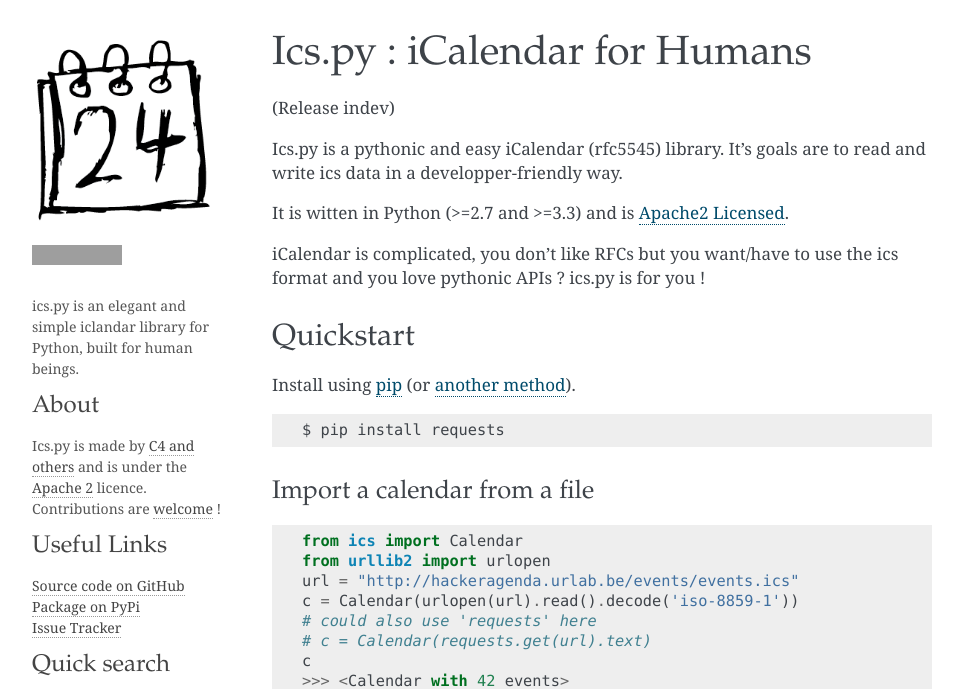
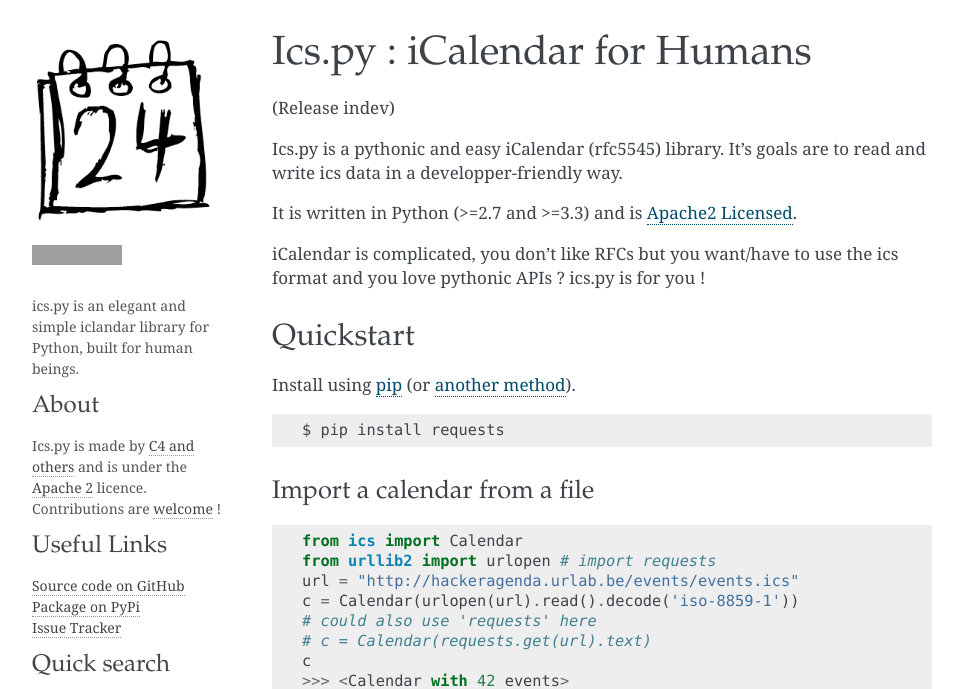
Before and after one commit to ics-py/ics-py, a Sphinx documentation site: the page built from doc/index.rst, in a window 1280 px wide, cut to the strip 0-689 px from the top of the page. Shown: the whole strip, without its empty margins (148-1111 px from the left). Built offline with Sphinx 7.4.7, drawn with Linux system fonts in a browser that asks for light colours; grey boxes are pictures that could not be loaded.

```diff
--- a/doc/index.rst
+++ b/doc/index.rst
@@ -10,7 +10,7 @@ Ics.py : iCalendar for Humans
 
 Ics.py is a pythonic and easy iCalendar (rfc5545) library. It's goals are to read and write ics data in a developper-friendly way.
 
-It is witten in Python (>=2.7 and >=3.3) and is  :ref:`Apache2 Licensed <apache2>`.
+It is written in Python (>=2.7 and >=3.3) and is  :ref:`Apache2 Licensed <apache2>`.
 
 iCalendar is complicated, you don't like RFCs but you want/have to use the ics format and you love pythonic APIs ? ics.py is for you !
 
@@ -30,7 +30,7 @@ Import a calendar from a file
 .. code-block:: python
 
     from ics import Calendar
-    from urllib2 import urlopen
+    from urllib2 import urlopen # import requests
     url = "http://hackeragenda.urlab.be/events/events.ics"
     c = Calendar(urlopen(url).read().decode('iso-8859-1'))
     # could also use 'requests' here
```
Also changed, not shown: doc/about.rst (+11 -0 lines).
